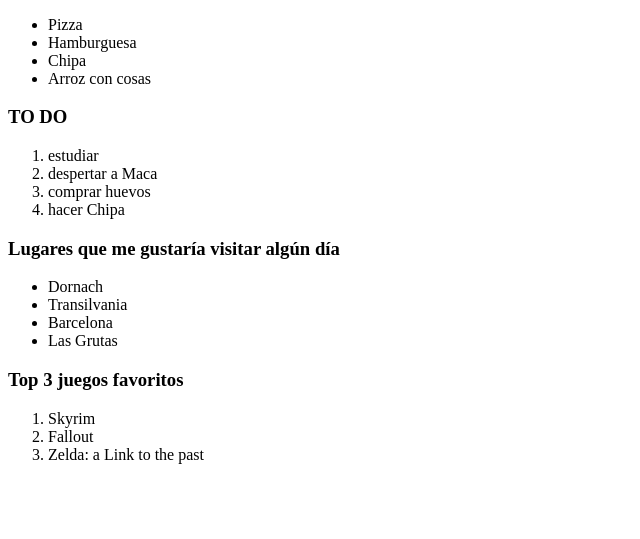
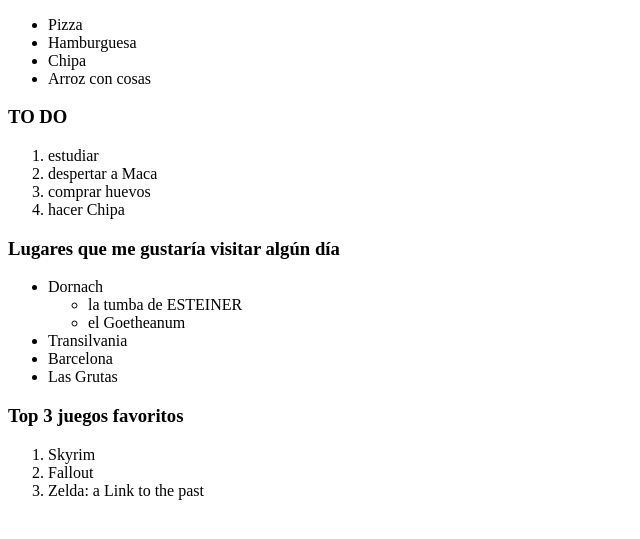
Before and after one commit to Campanelly/html, a plain HTML site: page listas.html in a window 1280 px wide. Shown: the part 105-644 px from the top of the page, without its empty margins (0-640 px from the left). Drawn offline with Linux system fonts and the light colour scheme.

Commit message:
agrega una sub lista a una lista unordered

```diff
--- a/listas.html
+++ b/listas.html
@@ -23,6 +23,10 @@
         <h3>Lugares que me gustaría visitar algún día</h3>
             <ul>
                 <li>Dornach</li>
+                    <ul>
+                        <li>la tumba de ESTEINER</li>
+                        <li>el Goetheanum</li>
+                    </ul>
                 <li>Transilvania</li>
                 <li>Barcelona</li>
                 <li>Las Grutas</li>
```
